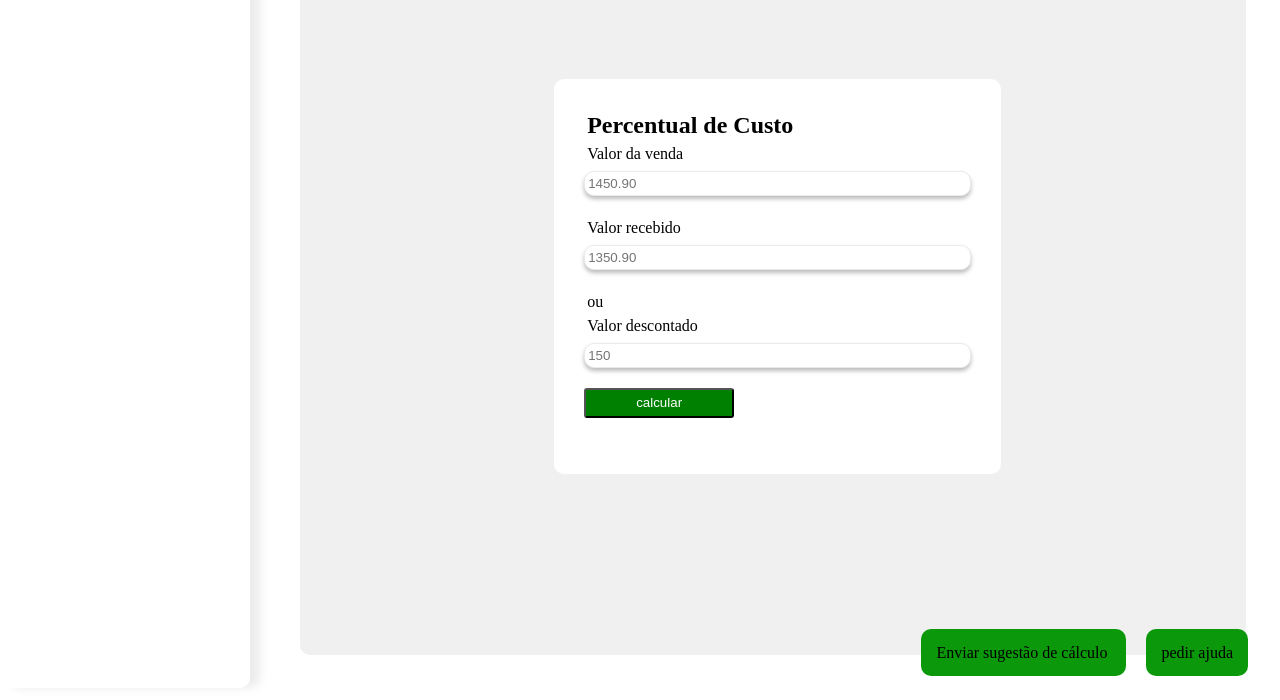
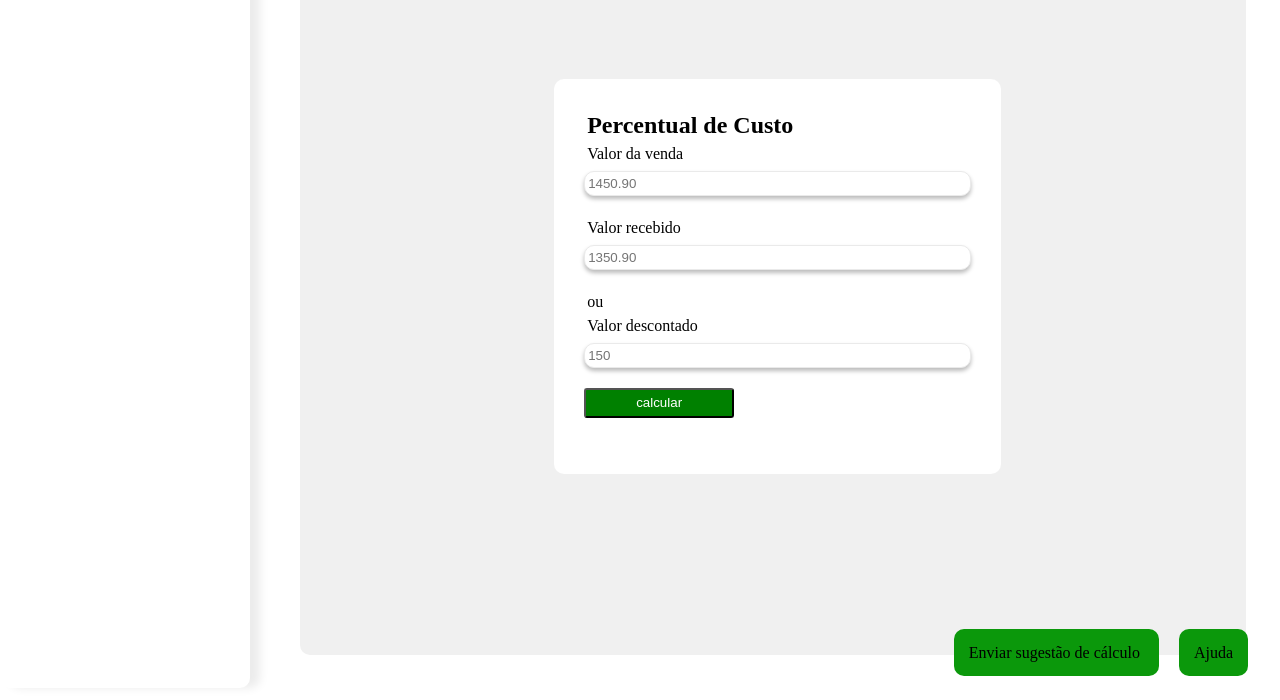
Before and after one commit to PatrickBarreto/app_agente_comercial, a plain HTML site: page index.html in a window 1280 px wide. Shown: the part 112-812 px from the top of the page. Drawn offline with Linux system fonts and the light colour scheme.

Commit message:
versao 1.0

```diff
--- a/index.html
+++ b/index.html
@@ -68,7 +68,7 @@
     </a>
 
     <a id="suporte" href="https://api.whatsapp.com/send?phone=5522997360989" target="_blank">
-        pedir ajuda
+        Ajuda
     </a>
 </div>
 
```
